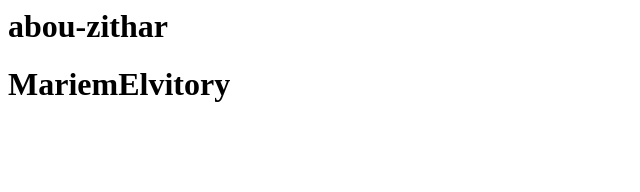
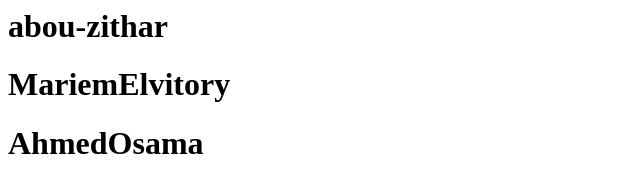
Before and after one commit to MariemElvitory/route-s-project, a plain HTML site: page index.html in a window 1280 px wide. Shown: the whole page, without its empty margins (0-640 px from the left). Drawn offline with Linux system fonts and the light colour scheme.

Commit message:
Editing index file

```diff
--- a/index.html
+++ b/index.html
@@ -1,3 +1,5 @@
 <h1>abou-zithar</h1>
 
 <h1>MariemElvitory</h1>
+
+<h1>AhmedOsama</h1>
```
